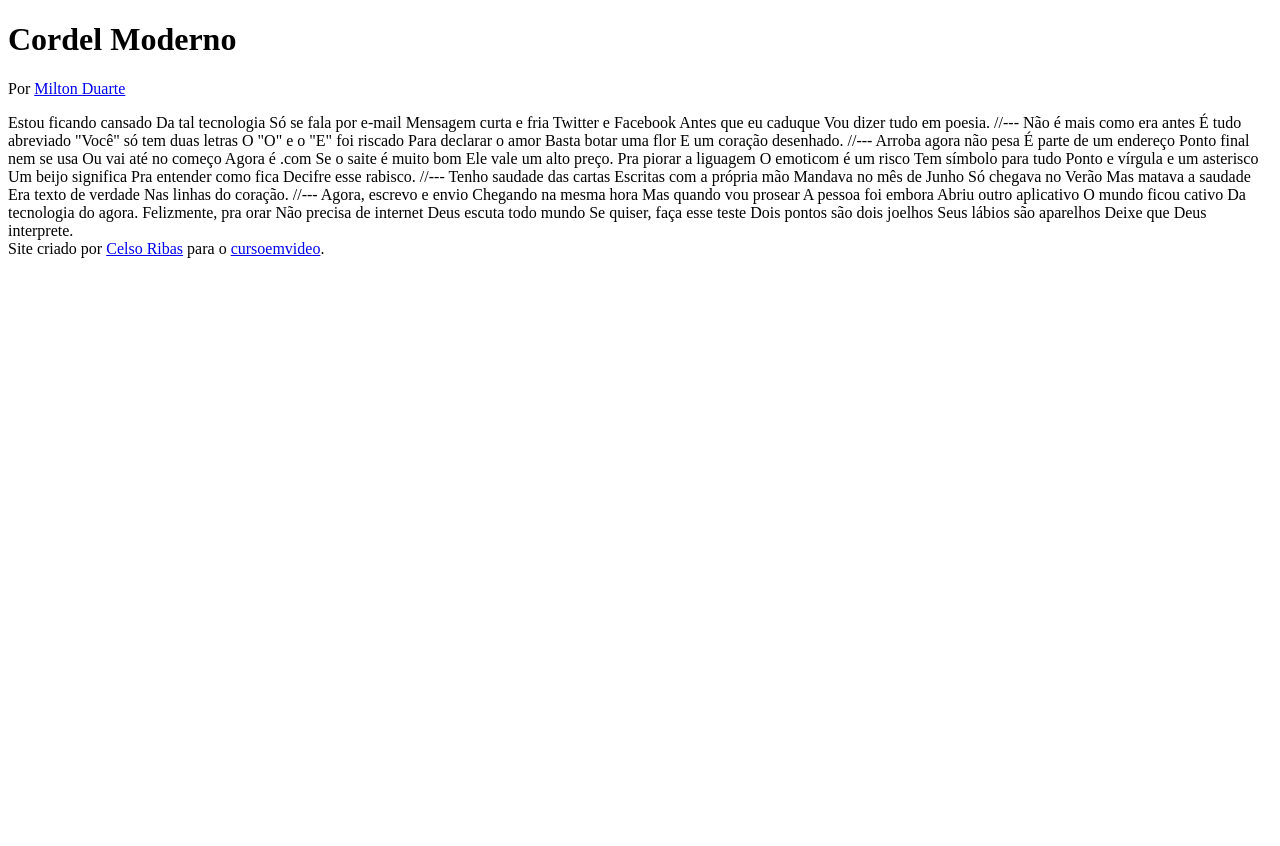
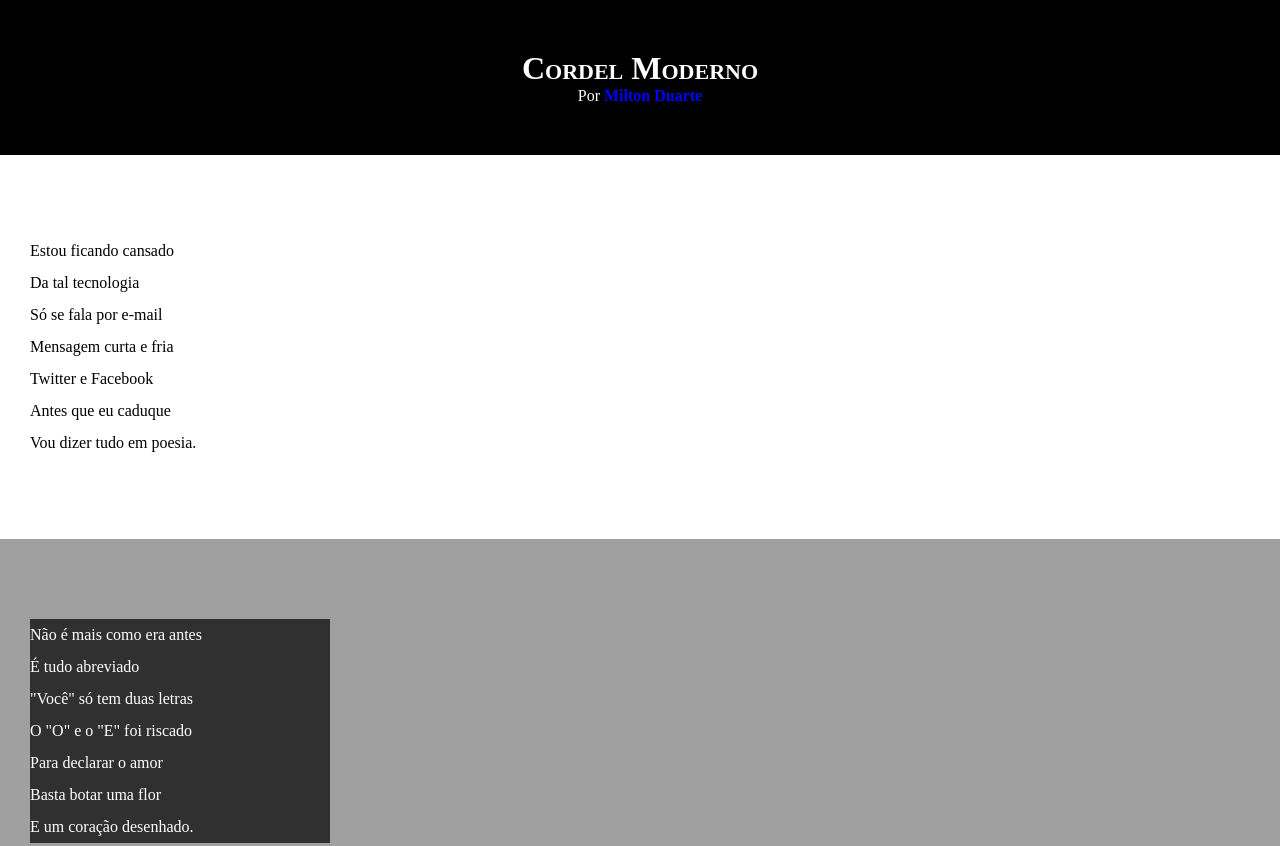
Before and after one commit to Celso-Ribas/html-css-github, a plain HTML site: page desafio/desafio 2- projeto cordel/index.html in a window 1280 px wide. Shown: the top 846 px of the page. Before the commit the page ends 800 px from the top, so only its background shows below. Drawn offline with Linux system fonts and the light colour scheme.

Commit message:
atualizando css de hover e section

```diff
--- /dev/null
+++ b/desafio/desafio 2- projeto cordel/estilo/style.css
@@ -0,0 +1,78 @@
+@charset "UTF-8";
+
+
+* {
+    margin: 0px;
+    padding: 0px;
+}
+
+html , body {
+    min-height: 100vh;
+    background-color: darkgray;
+}
+
+header {
+
+    background-color: black;
+    color: white;
+    text-align: center;
+}
+header > h1 {
+    padding-top: 50px;
+    font-variant: small-caps;
+}
+header > p {
+    padding-bottom: 50px;
+}
+
+header a, footer a {
+
+
+
+
+    color:blue;
+    text-decoration: none;
+    font-weight: bolder;
+}
+
+header a :hover , footer a:hover {
+
+ color:white;
+    text-decoration: underline;
+}
+
+section {
+    padding-bottom: 10vh;
+    padding-top: 10vh;
+    line-height: 2em;
+    padding-left: 30px;
+}
+section.imagem > p {
+    background-color: rgba(20, 19, 19, 0.795);
+    width: 300px;
+}
+
+section.normal {
+background-color:white;
+color: black;
+
+
+}
+
+
+
+section.imagem {
+    background-color: rgba(49, 36, 36, 0.062);
+    color: white;
+
+
+
+
+
+}
+footer {
+    background-color: black;
+    color:white;
+    text-align: center;
+    padding: 10px;
+}
--- a/desafio/desafio 2- projeto cordel/index.html
+++ b/desafio/desafio 2- projeto cordel/index.html
@@ -4,77 +4,100 @@
     <meta charset="UTF-8">
     <meta name="viewport" content="width=device-width, initial-scale=1.0">
     <title>Cordel Moderno</title>
+    <link rel="stylesheet" href="estilo/style.css">
 </head>
 <body>
     <header>
         <h1>Cordel Moderno</h1>
-        <p>Por <a href="https://www.recantodasletras.com.br/poesias/3186743]" target="_blank">Milton Duarte</a></p>
+        <p>Por <a href="https://www.recantodasletras.com.br/poesias/3186743" target="_blank">Milton Duarte</a></p>
 
     </header>
 
-    Estou ficando cansado
-    Da tal tecnologia
-    Só se fala por e-mail
-    Mensagem curta e fria
-    Twitter e Facebook
-    Antes que eu caduque
-    Vou dizer tudo em poesia.
+    <section class="normal">
+        <p>
+            Estou ficando cansado <br>
+            Da tal tecnologia <br>
+            Só se fala por e-mail <br>
+            Mensagem curta e fria <br>
+            Twitter e Facebook <br>
+            Antes que eu caduque <br>
+            Vou dizer tudo em poesia. <br>
+        </p>
+    </section>
 
-    //---
 
-    Não é mais como era antes
-    É tudo abreviado
-    "Você" só tem duas letras
-    O "O" e o "E" foi riscado
-    Para declarar o amor
-    Basta botar uma flor
-    E um coração desenhado.
 
-    //---
+    <section class="imagem">
+        <p>
+            Não é mais como era antes <br>
+            É tudo abreviado <br>
+            "Você" só tem duas letras <br>
+            O "O" e o "E" foi riscado <br>
+            Para declarar o amor <br>
+            Basta botar uma flor <br>
+            E um coração desenhado. <br>
+        </p>
+    </section>
 
-    Arroba agora não pesa
-    É parte de um endereço
-    Ponto final nem se usa
-    Ou vai até no começo
-    Agora é .com
-    Se o saite é muito bom
-    Ele vale um alto preço.
 
-    Pra piorar a liguagem
-    O emoticom é um risco
-    Tem símbolo para tudo
-    Ponto e vírgula e um asterisco
-    Um beijo significa
-    Pra entender como fica
-    Decifre esse rabisco.
 
-    //---
+    <section class="normal">
+        <p>
+            Arroba agora não pesa <br>
+            É parte de um endereço <br>
+            Ponto final nem se usa <br>
+            Ou vai até no começo <br>
+            Agora é .com <br>
+            Se o saite é muito bom <br>
+            Ele vale um alto preço.
+        </p> <br>
+        <p>
+            Pra piorar a liguagem <br>
+            O emoticom é um risco <br>
+            Tem símbolo para tudo <br>
+            Ponto e vírgula e um asterisco <br>
+            Um beijo significa <br>
+            Pra entender como fica <br>
+            Decifre esse rabisco. <br>
+        </p>
+    </section>
 
-    Tenho saudade das cartas
-    Escritas com a própria mão
-    Mandava no mês de Junho
-    Só chegava no Verão
-    Mas matava a saudade
-    Era texto de verdade
-    Nas linhas do coração.
 
-    //---
 
-    Agora, escrevo e envio
-    Chegando na mesma hora
-    Mas quando vou prosear
-    A pessoa foi embora
-    Abriu outro aplicativo
-    O mundo ficou cativo
-    Da tecnologia do agora.
+    <section class="imagem">
+        <p>
+            Tenho saudade das cartas <br>
+            Escritas com a própria mão <br>
+            Mandava no mês de Junho <br>
+            Só chegava no Verão <br>
+            Mas matava a saudade <br>
+            Era texto de verdade <br>
+            Nas linhas do coração. <br>
+        </p>
+    </section>
 
-    Felizmente, pra orar
-    Não precisa de internet
-    Deus escuta todo mundo
-    Se quiser, faça esse teste
-    Dois pontos são dois joelhos
-    Seus lábios são aparelhos
-    Deixe que Deus interprete.
+
+
+    <section class="normal">
+        <p>
+            Agora, escrevo e envio <br>
+            Chegando na mesma hora <br>
+            Mas quando vou prosear <br>
+            A pessoa foi embora <br>
+            Abriu outro aplicativo <br>
+            O mundo ficou cativo <br>
+            Da tecnologia do agora. <br>
+        </p>
+        <p>
+            Felizmente, pra orar <br>
+            Não precisa de internet <br>
+            Deus escuta todo mundo <br>
+            Se quiser, faça esse teste <br>
+            Dois pontos são dois joelhos <br>
+            Seus lábios são aparelhos <br>
+            Deixe que Deus interprete. <br>
+        </p>
+    </section>
 
     <footer>
         Site criado por <a href="https://www.facebook.com/?locale=pt_BR" target="_blank">Celso Ribas</a> para o <a href="https://www.cursoemvideo.com/" target="_blank">cursoemvideo</a>.
```
